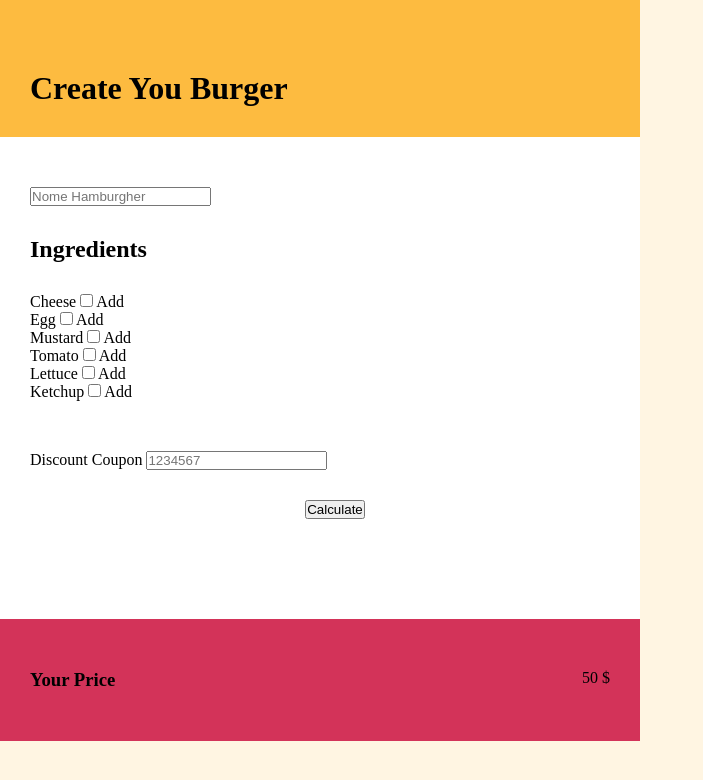
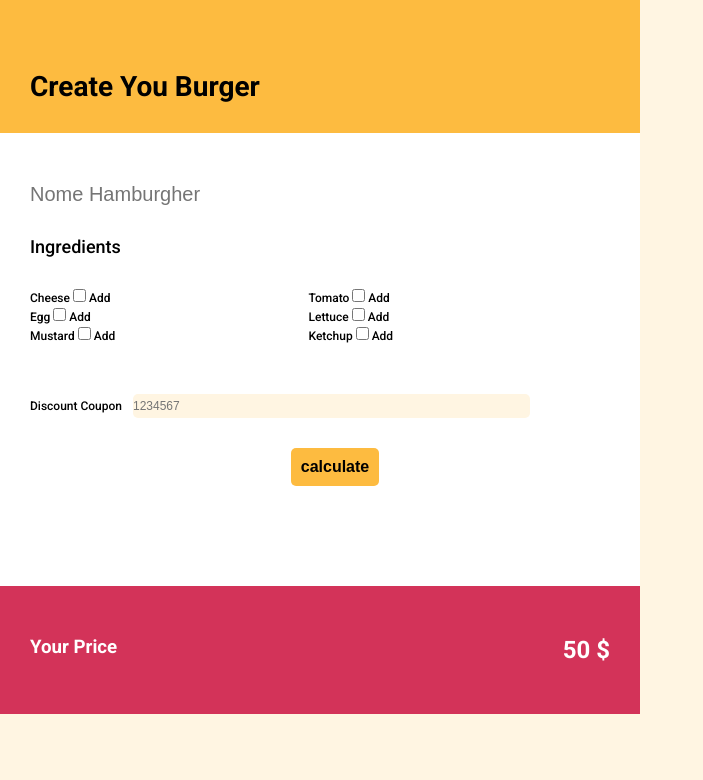
Before and after one commit to francescapetra/js-burger, a plain HTML site: page index.html in a window 1280 px wide. Shown: the whole page, without its empty margins (0-703 px from the left). Drawn offline with Linux system fonts and the light colour scheme.

Commit message:
css-style-struttura

```diff
--- a/css/style.css
+++ b/css/style.css
@@ -6,6 +6,10 @@
 }
 body{
   background-color: #fff5e2;
+  font-family: 'Roboto', sans-serif;
+}
+.white_color{
+  color: #ffffff;
 }
 .container_all{
   width: 50%;
@@ -19,11 +23,39 @@ body{
 .main_content{
   padding: 50px 0 30px 30px;
 }
+h1{
+  font-weight: 700;
+  font-size: 28px;
+}
+#name_hamburgher{
+  border: none;
+  font-size: 20px;
+}
 h2{
   padding: 30px 0;
+  font-weight: 500;
+  font-size: 18px;
+}
+div.first_list,
+div.second_list{
+  width: 45%;
+  display: inline-block;
 }
 ul.ingredients_list li{
   list-style: none;
+}
+label{
+  font-size: 12px;
+  font-weight: 500;
+}
+#discount_coupon{
+  border: none;
+  width: 65%;
+  background-color: #fff5e2;
+  border-radius: 5px;
+  font-size: 12px;
+  padding: 5px 0;
+  margin-left: 7px;
 }
 .discount{
   padding: 50px 0 30px 0px;
@@ -32,9 +64,22 @@ ul.ingredients_list li{
   text-align: center;
   padding-bottom: 70px;
 }
+#calculate{
+  border: none;
+  color: black;
+  font-size: 16px;
+  font-weight: bold;
+  padding: 10px;
+  border-radius: 5px;
+  background-color: #fdbb40;
+}
 footer{
   background-color: #d33359;
   display: flex;
   justify-content: space-between;
   padding: 50px 30px;
 }
+#big_total{
+  font-size: 24px;
+  font-weight: bold;
+}
--- a/index.html
+++ b/index.html
@@ -4,6 +4,8 @@
     <meta charset="UTF-8">
     <meta name="viewport" content="width=device-width, initial-scale=1.0">
     <meta http-equiv="X-UA-Compatible" content="ie=edge">
+    <link rel="preconnect" href="https://fonts.gstatic.com">
+    <link href="https://fonts.googleapis.com/css2?family=Roboto:ital,wght@0,300;0,400;0,500;0,700;0,900;1,400;1,500&display=swap" rel="stylesheet">
     <link rel="stylesheet" href="css/style.css">
     <title>Create Your Burger</title>
   </head>
@@ -39,7 +41,7 @@
             </ul>
           </div>
           <!-- seconda -->
-          <div id="second_list">
+          <div class="second_list">
             <ul class="ingredients_list">
               <li class="product_tomato">
                 <label for="tomato"> Tomato
@@ -63,14 +65,14 @@
               <input id="discount_coupon" type="text" placeholder="1234567">
           </div>
           <div class="button_coupon">
-            <button id="calculate" type="button" name="button">Calculate</button>
+            <button id="calculate" type="button" name="button">calculate</button>
           </div>
         </div>
       </main>
       <!-- footer -->
       <footer>
-        <h3>Your Price</h3>
-        <p id="big_total"> 50 $</p>
+        <h3 class="white_color">Your Price</h3>
+        <p id="big_total" class="white_color"> 50 $</p>
       </footer>
     </div>
 
```
